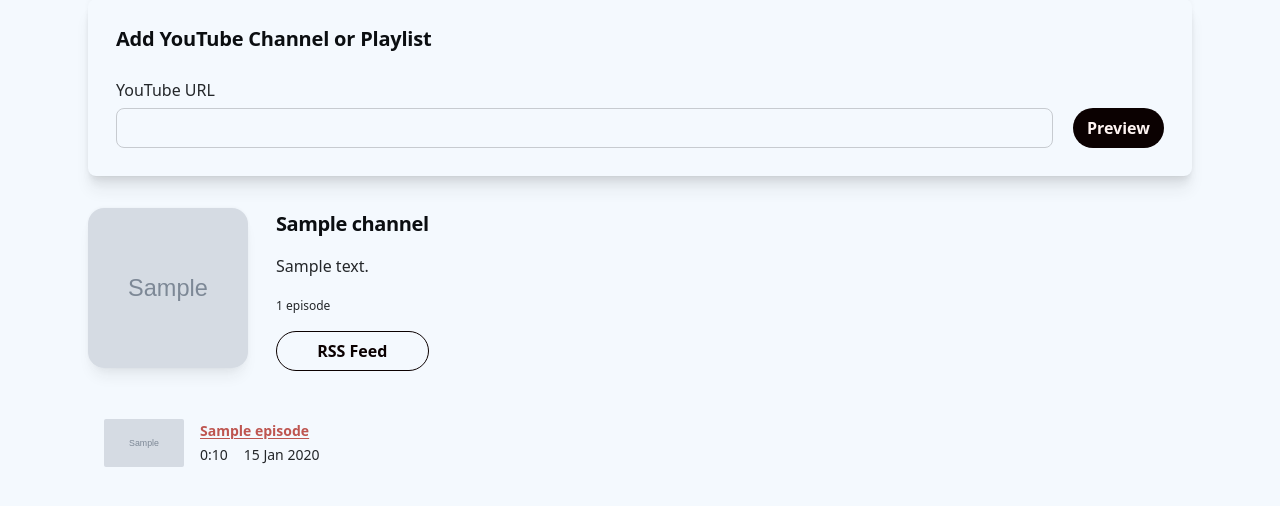
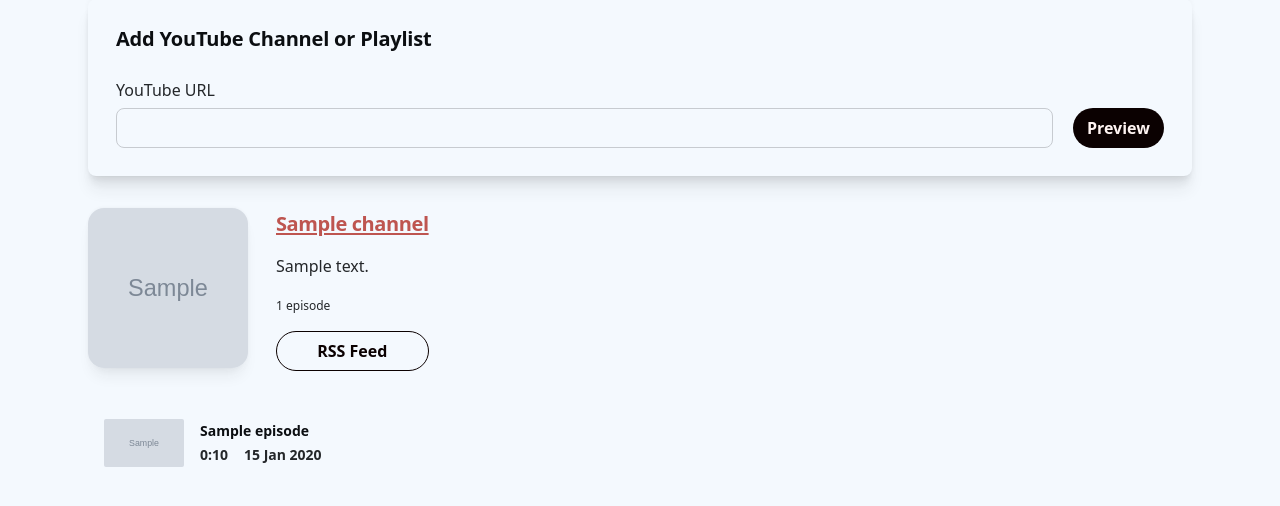
Before and after one commit to jengdal/Poddla, a Django app: template src/podcasts/templates/podcasts/add_channel.html in a window 1280 px wide. Shown: the part 154-660 px from the top of the page. Run offline with Django 5.2, Linux system fonts and the light colour scheme; a user stored in the database is signed in; tables that the repository leaves empty hold one stand-in row (values such as "Sample post"); the template is opened without the code that fills it: values that come from a table or form of the project are taken from there, most other values are stand-ins (such as "Sample title", 1, 10 or a date in 2020); grey boxes marked "Sample" are stand-in pictures; parts of the project's set-up code (start-up, migrations or seed data) failed here and were passed over.

Commit message:
Thumbnails link to yt url

```diff
--- a/src/podcasts/templates/podcasts/partials/podcast_feed_content.html
+++ b/src/podcasts/templates/podcasts/partials/podcast_feed_content.html
@@ -3,13 +3,15 @@
 <div class="podcast-feed-layout">
 
   <div class="podcast-feed-header">
-    {% if podcast.thumbnail %}
-      <img src="{{ podcast.thumbnail }}" alt="{{ podcast.name }}" class="podcast-feed-thumbnail" referrerpolicy="no-referrer" />
-    {% else %}
-      <div class="podcast-feed-thumbnail-placeholder"></div>
-    {% endif %}
+    <a href="{{ podcast.url }}" target="_blank" rel="noopener">
+      {% if podcast.thumbnail %}
+        <img src="{{ podcast.thumbnail }}" alt="{{ podcast.name }}" class="podcast-feed-thumbnail" referrerpolicy="no-referrer" />
+      {% else %}
+        <div class="podcast-feed-thumbnail-placeholder"></div>
+      {% endif %}
+    </a>
     <div class="podcast-feed-meta">
-      <h2 class="ui-h4">{{ podcast.name }}</h2>
+      <h2 class="ui-h4"><a href="{{ podcast.url }}" target="_blank" rel="noopener" class="ui-link">{{ podcast.name }}</a></h2>
       {% if podcast.description %}
         <p class="ui-description">{{ podcast.description }}</p>
       {% endif %}
@@ -26,17 +28,19 @@
     <ul class="ui-list" style="--_bg-color: transparent">
       {% for episode in episodes %}
       <li class="ui-item">
+        <a href="{{ episode.url }}" target="_blank" rel="noopener" class="ui-link">
         {% if episode.thumbnail %}
           <img src="{{ episode.thumbnail }}" alt="{{ episode.title }}" referrerpolicy="no-referrer"
                style="width:80px;height:48px;object-fit:cover;border-radius:var(--radius-1);flex-shrink:0">
         {% endif %}
         <div class="ui-content">
-          <a href="{{ episode.url }}" target="_blank" rel="noopener" class="ui-link">{{ episode.title }}</a>
+          <span class="ui-title">{{ episode.title }}</span>
           <div style="display:flex;gap:var(--size-3)">
             {% if episode.duration %}<span class="ui-caption">{{ episode.duration|format_duration }}</span>{% endif %}
             {% if episode.published_at %}<span class="ui-caption">{{ episode.published_at|date:"j M Y" }}</span>{% endif %}
           </div>
         </div>
+        </a>
       </li>
       {% endfor %}
     </ul>
```
